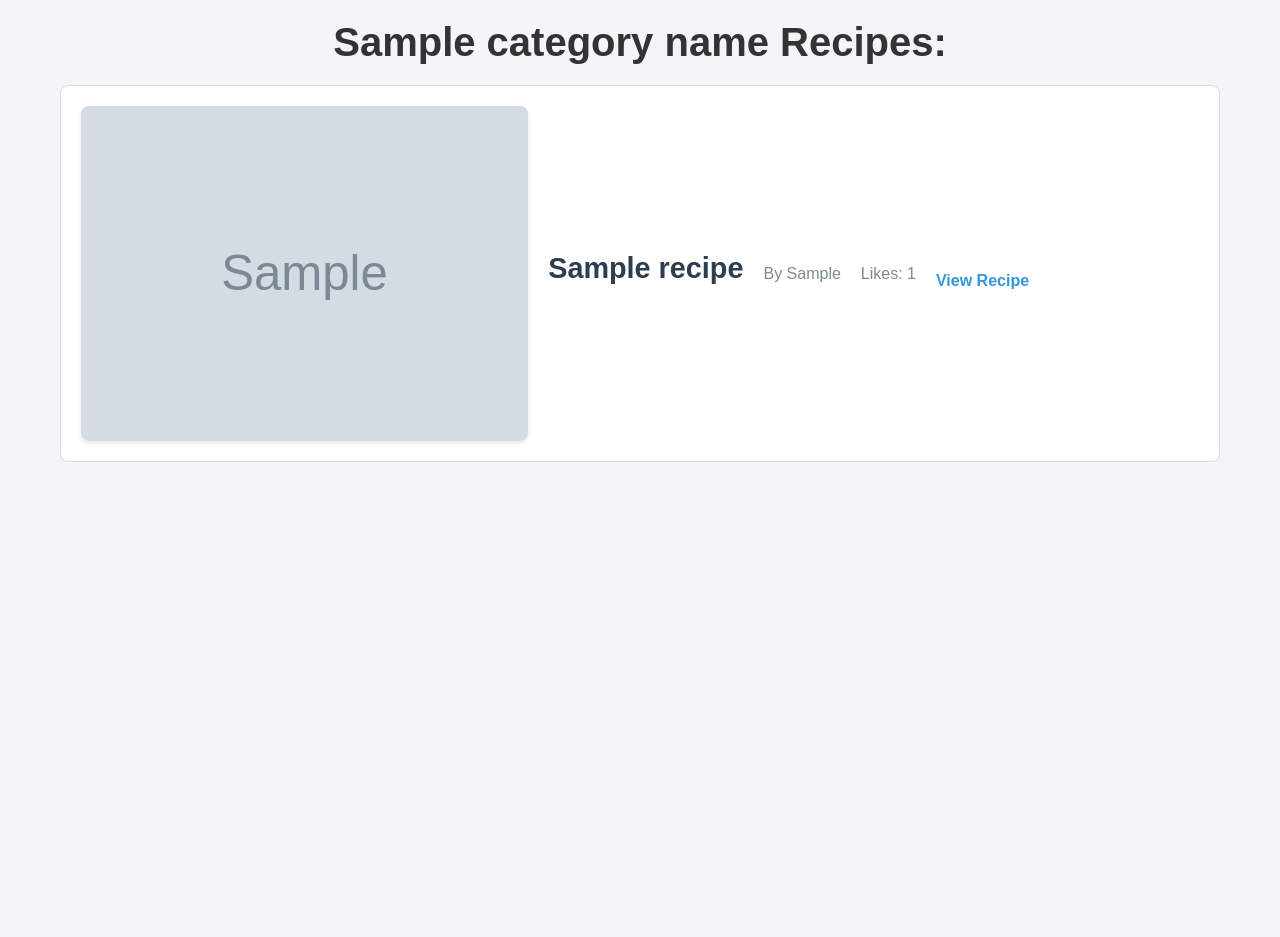
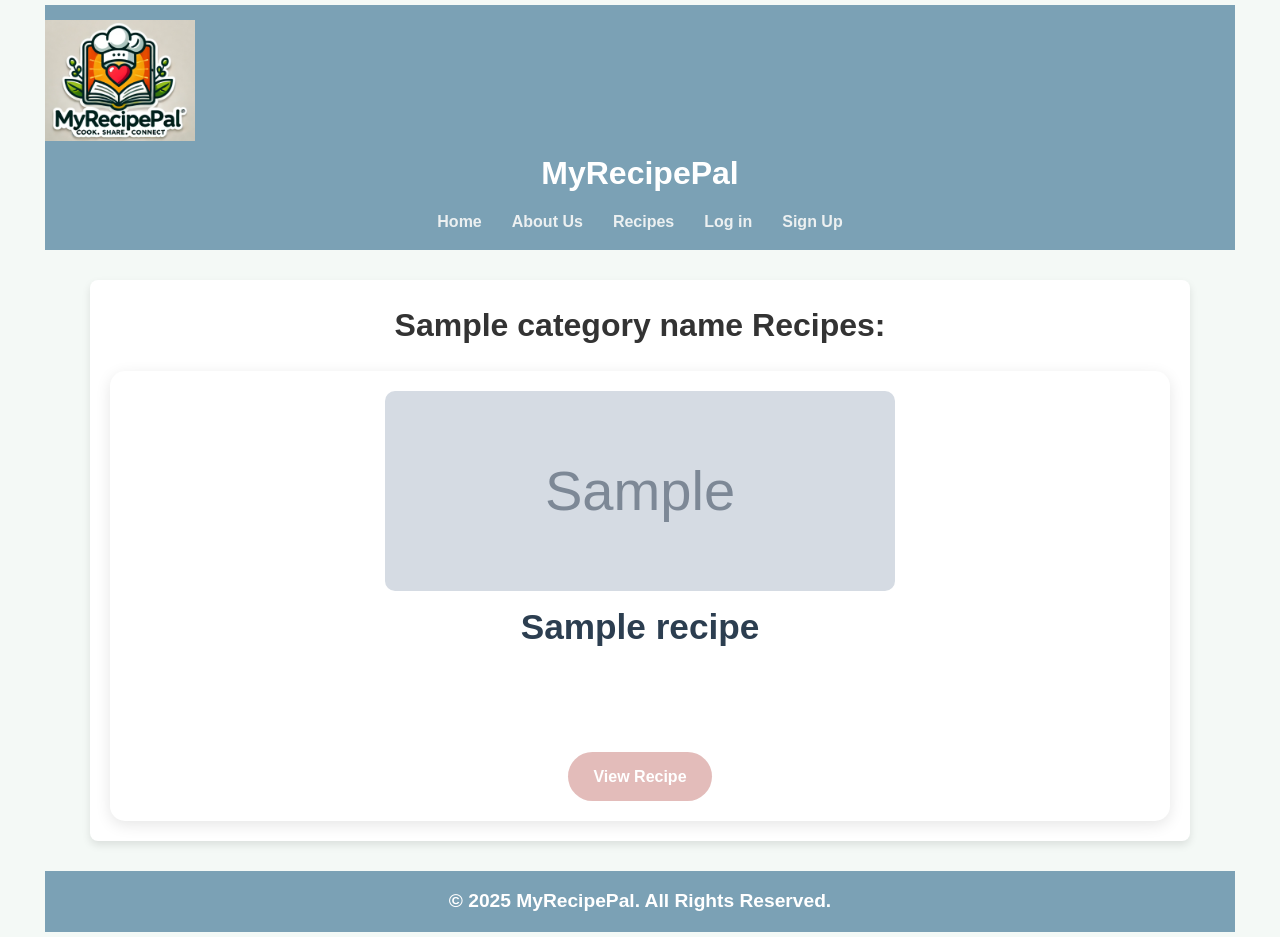
Before and after one commit to skourde/MyRecipePal, a Node server app: template pg-sd2/app/views/category_recipes.pug in a window 1280 px wide. Before the commit the page ends 462 px from the top, so only its background shows below. Run offline with Node 20, Linux system fonts and the light colour scheme; the template is opened without the code that fills it: most values are stand-ins (such as "Sample title", 1, 10 or a date in 2020); grey boxes marked "Sample" are stand-in pictures; some libraries are stand-ins or nearby versions.

Commit message:
I created a css fro the homepage and the category ids

```diff
--- a/package.json
+++ /dev/null
@@ -1,5 +0,0 @@
-{
-  "dependencies": {
-    "pug": "^3.0.3"
-  }
-}
--- a/pg-sd2/app/views/category_recipes.pug
+++ b/pg-sd2/app/views/category_recipes.pug
@@ -1,11 +1,10 @@
+extends layout
 
+block head
+  link(rel="stylesheet", href="/category_recipes.css")
 
-doctype html
-html
-  head
-    title #{categoryName} Recipes
-    link(rel="stylesheet", href="/category_recipes.css")
-  body
+block content
+  section.hero
     h1 #{categoryName} Recipes:
     ul
       if recipes.length
@@ -17,6 +16,6 @@ html
               h2 #{recipe.title}
               p By #{recipe.user_firstname}
               p Likes: #{recipe.like_count}
-              a(href="/recipes/" + recipe.recipe_id) View Recipe
+              a(href="/recipes/" + recipe.recipe_id, class="view-recipe-btn") View Recipe
       else
         p.no-recipes No recipes found in this category.
--- a/pg-sd2/app/views/homepage.pug
+++ b/pg-sd2/app/views/homepage.pug
@@ -1,4 +1,7 @@
 extends layout
+
+block head
+  link(rel="stylesheet", href="/categories.css")
 
 block content
   section.hero
@@ -15,6 +18,5 @@ block content
     else
       p No categories found.
 
-
   section.explore-more
     a(href="/recipes").button View More Recipes
--- a/pg-sd2/static/category_recipes.css
+++ b/pg-sd2/static/category_recipes.css
@@ -1,121 +1,149 @@
-/* Reset some basic styles */
+/* Global Reset */
 * {
   margin: 0;
   padding: 0;
   box-sizing: border-box;
 }
 
-  /* Global styles */
+/* Body Styles */
 body {
   font-family: 'Arial', sans-serif;
-    background-color: #f4f4f9;
-    color: #333;
-    padding: 20px;
+  background-color: #f4f9f6;
+  color: #E3BCBA;
+  line-height: 1.6;
+  padding: 5px;
   max-width: 1200px;
   margin: 0 auto; /* Center the content */
 }
 
-  /* Container to center and add spacing */
-  .container {
-    padding: 30px;
-    background-color: #ffffff;
-    border-radius: 8px;
-    box-shadow: 0 4px 10px rgba(0, 0, 0, 0.1);
+/* Category Heading */
+.hero h1 {
+  color: #333;  /* Dark color for better visibility */
+  font-size: 2rem;
+  margin-bottom: 20px;
 }
 
-  /* Title of the page */
-  h1 {
+/* Remove Bullet Points from List */
+ul {
+  list-style-type: none;  /* Removes bullets */
+  padding: 0;
+  margin: 0;
+}
+
+
+/* Container for the Recipes */
+.container {
+  max-width: 1200px;
+  margin: 40px auto;
+  padding: 20px;
   text-align: center;
-    font-size: 2.5rem;
+}
+
+/* Recipe List */
+.recipe-list {
+  display: grid;
+  grid-template-columns: repeat(auto-fill, minmax(280px, 1fr));
+  gap: 30px;
+  justify-items: center;
+}
+
+/* Recipe Cards - Cool Hover Effects */
+.recipe-card {
+  background-color: #fff;
+  border-radius: 15px;
+  box-shadow: 0 4px 15px rgba(0, 0, 0, 0.1);
+  overflow: hidden;
+  width: 100%;
+  text-align: center;
+  padding: 20px;
+  transition: transform 0.3s ease, box-shadow 0.3s ease;
+  cursor: pointer;
+}
+
+.recipe-card:hover {
+  transform: translateY(-10px); /* Slight lift on hover */
+  box-shadow: 0 8px 30px rgba(0, 0, 0, 0.2);
+}
+
+/* Recipe Image */
+.recipe-image {
+  border-radius: 10px;
+  width: 50%;
+  height: 200px;
+  object-fit: cover;
+  transition: transform 0.3s ease;
+}
+
+.recipe-card:hover .recipe-image {
+  transform: scale(1.1); /* Slight zoom effect on image */
+}
+
+/* Recipe Info */
+.recipe-info h3 {
+  font-size: 1.6rem;
+  margin-top: 15px;
+  color: #333;
+}
+
+.recipe-info p {
+  font-size: 1.1rem;
+  color: #7f8c8d;
+  margin-top: 10px;
+  line-height: 1.4;
+  max-height: 60px;
+  overflow: hidden;
+  text-overflow: ellipsis;
+}
+
+/* View Recipe Button */
+.view-recipe-btn {
+  text-decoration: none;
+  background-color: #E3BCBA;
+  color: white;
+  padding: 12px 25px;
+  border-radius: 25px;
+  margin-top: 15px;
+  font-weight: bold;
+  display: inline-block;
+  transition: background-color 0.3s ease, transform 0.3s ease;
+}
+
+.view-recipe-btn:hover {
+  background-color: #ee0979;
+  transform: scale(1.05); /* Slight grow on hover */
+}
+
+/* Section Title */
+h2 {
+  font-size: 2.2rem;
+  color: #2c3e50;
   margin-bottom: 20px;
-    color: #333;
   font-weight: bold;
 }
 
-  /* Recipe list styles */
-  ul {
-    list-style-type: none;
-    padding: 0;
-  }
-
-  li {
-    background-color: #fff;
-    border: 1px solid #ddd;
-    border-radius: 8px;
-    margin-bottom: 20px;
-    padding: 20px;
-    transition: all 0.3s ease-in-out;
-  }
-
-  /* Hover effect on each recipe item */
-  li:hover {
-    transform: scale(1.02);
-    box-shadow: 0 4px 15px rgba(0, 0, 0, 0.1);
-  }
-
-  /* Recipe card (image + details) */
-  .recipe-card {
-    display: flex;
-    gap: 20px;
-    align-items: center;
-    flex-wrap: wrap;  /* Ensures it adapts to smaller screens */
-  }
-
-  /* Recipe image styling */
-  .recipe-image {
-    width: 40%; /* Maximum width of 40% */
-    height: auto;
-    object-fit: cover;
-    border-radius: 8px;
-    box-shadow: 0 2px 5px rgba(0, 0, 0, 0.1);
-  }
-
-  /* Recipe title styling */
-  h2 {
-    font-size: 1.8rem;
-    color: #2c3e50;
-    margin-bottom: 10px;
+/* Styling for "No recipes found" */
+p {
+  font-size: 1.2rem;
+  color: #ffffff;
   font-weight: bold;
 }
 
-  /* Recipe user and like count styling */
-  p {
-    font-size: 1rem;
-    color: #7f8c8d;
-    margin: 5px 0;
-  }
-
-  /* View Recipe link styling */
-  a {
-    color: #3498db;
-    text-decoration: none;
-    font-weight: bold;
-    display: inline-block;
-    margin-top: 15px;
-  }
-
-  a:hover {
-    text-decoration: underline;
-    color: #2980b9;
-  }
-
-  /* No recipes found message styling */
-  .no-recipes {
-    text-align: center;
-    font-size: 1.2rem;
-    color: #e74c3c;
-    margin-top: 20px;
-  }
 
 /* Responsive Design */
 @media (max-width: 768px) {
+  /* Stack the recipe cards vertically on small screens */
   .recipe-card {
-      flex-direction: column;  /* Stack recipe items on smaller screens */
+    flex-direction: column;
     align-items: flex-start;
   }
 
   .recipe-image {
-      width: 100%;  /* Image takes up full width on smaller screens */
+    width: 100%;
+    height: 250px; /* Adjust height on smaller screens */
     margin-bottom: 15px;
   }
+
+  .recipe-info h3 {
+    font-size: 1.6rem;
   }
+}
--- a/pg-sd2/test.txt
+++ /dev/null
@@ -1 +0,0 @@
-// Im testing -faisa!!!
```
Also changed, not shown: pg-sd2/static/categories.css (+121 -32 lines), 1 other file. Lines whose indentation alone changed are shown as unchanged.
